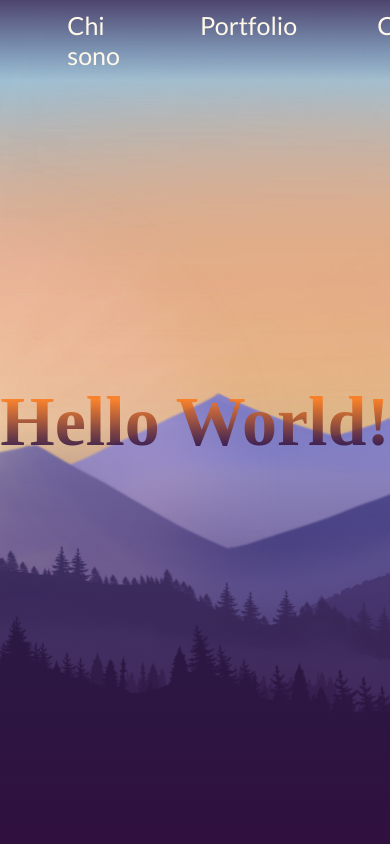
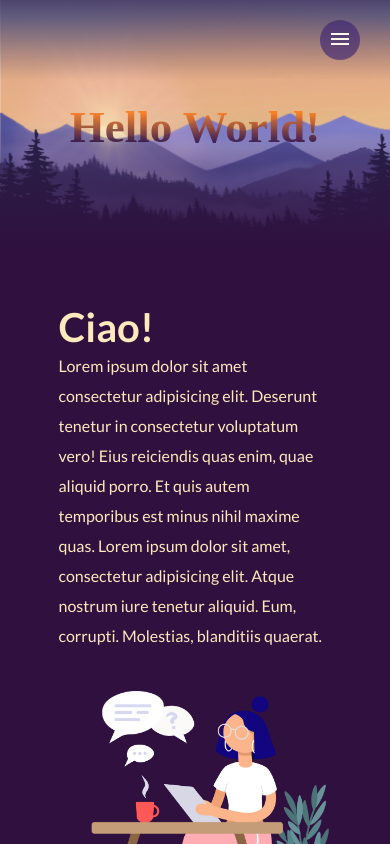
Before and after one commit to mariklim/portfolio, a Vue app: page /#/ in a window 390 px wide. Shown: the top 844 px of the page. Built offline with nearby package versions, Linux system fonts and the light colour scheme; a web font is replaced by a local one.

Commit message:
add mobile nav button

```diff
--- a/src/components/Header.vue
+++ b/src/components/Header.vue
@@ -2,35 +2,36 @@
   <div>
     <header>
       <nav class="nav-main">
-        <ul>
+        <button class="menu-mobile">
+          <img src="../assets/images/menu_open.svg" />
+          <img src="../assets/images/menu.svg" />
+        </button>
+        <ul class="desktop">
           <li>
-          <router-link class="spacing" to="/">Home</router-link>
+            <router-link class="spacing" to="/">Home</router-link>
           </li>
           <li>
-              <router-link class="spacing" to="/about">Chi sono</router-link>
+            <router-link class="spacing" to="/about">Chi sono</router-link>
           </li>
           <li>
-             <router-link class="spacing" to="/portfolio">Portfolio</router-link>
+            <router-link class="spacing" to="/portfolio">Portfolio</router-link>
           </li>
           <li>
-             <router-link class="spacing" to="/contacts">Contatti</router-link>
+            <router-link class="spacing" to="/contacts">Contatti</router-link>
           </li>
         </ul>
       </nav>
     </header>
-
   </div>
 </template>
 
 <script>
 export default {
   name: "Header",
-
 };
 </script>
 
 <style lang="scss" scoped>
-
 header {
   position: fixed;
   width: 100%;
@@ -48,7 +49,7 @@ header {
     height: 5rem;
     justify-content: center;
     align-items: center;
-    ul {
+    ul.desktop {
       display: flex;
       list-style: none;
       li {
@@ -66,5 +67,40 @@ header {
   }
 }
 
+.menu-mobile {
+  border: 0;
+  width: 2.5rem;
+  height: 2.5rem;
+  border-radius: 50%;
+  background-color: #3920709f;
+  display: none;
+  cursor: pointer;
+  img:first-child {
+    display: none;
+  }
+}
+.menu-mobile:hover{
+  background-color: #392070ec;
+}
+.menu-mobile:hover img:first-child {
+  display: inline-block;
+}
+.menu-mobile:hover img:last-child {
+  display: none;
+}
 
+@media screen and (max-width: 810px) {
+  header {
+    .nav-main {
+      justify-content: end;
+      padding: 1.875rem;
+      ul.desktop {
+        display: none;
+      }
+    }
+  }
+  .menu-mobile {
+    display: inline-block;
+  }
+}
 </style>
--- a/src/components/Hero.vue
+++ b/src/components/Hero.vue
@@ -72,4 +72,21 @@ section::before {
 #m6 {
   z-index: 3;
 }
+
+@media screen and (max-width: 810px) {
+section{
+  height: 50vh;
+  #text{
+    font-size: 3.125rem;
+  }
+}
+}
+@media screen and (max-width: 414px) {
+ section{
+  height: 30vh;
+   #text{
+    font-size: 2.8125rem;
+  }
+}
+}
 </style>
```
Also changed, not shown: src/assets/images/menu.svg (added), src/assets/images/menu_open.svg (added).
